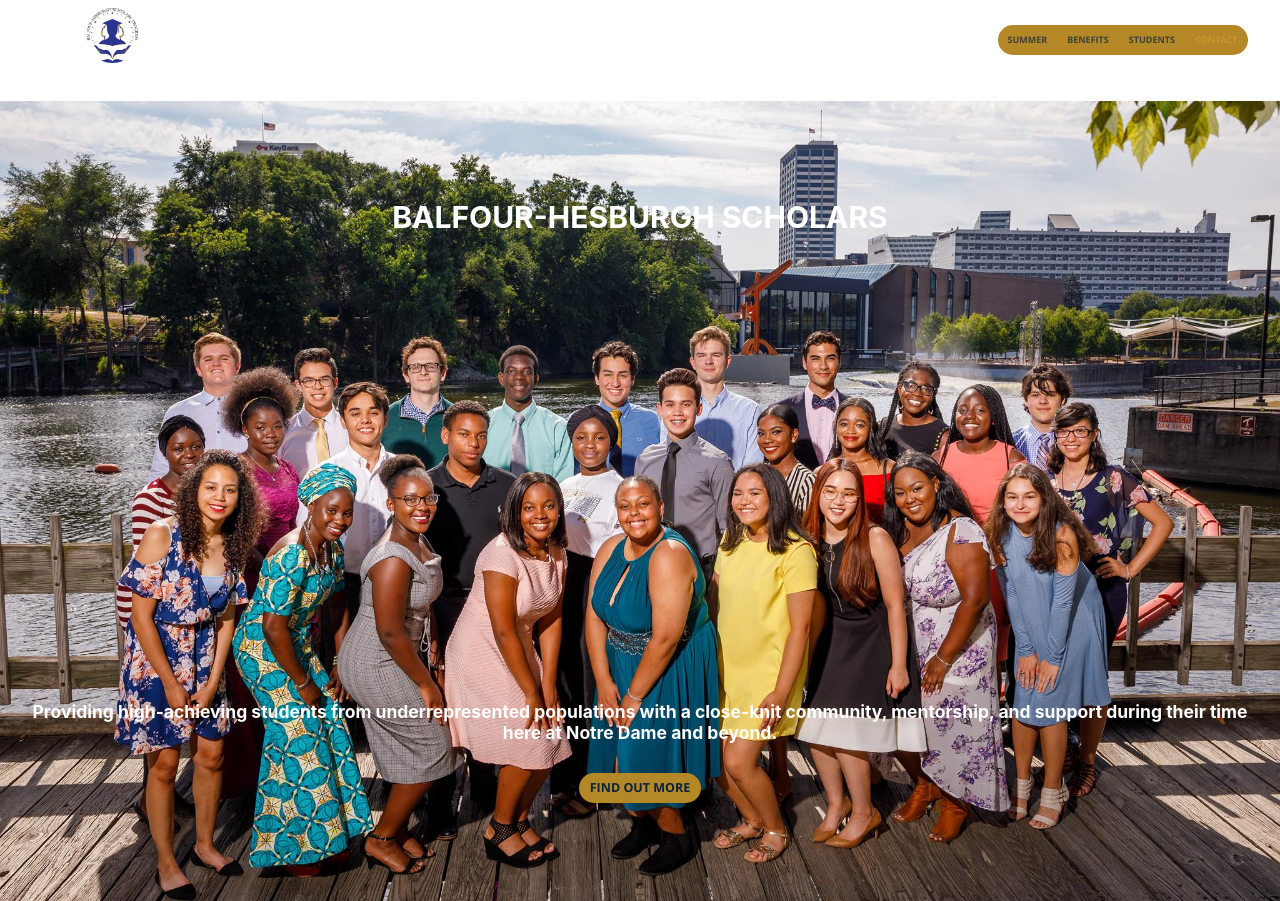
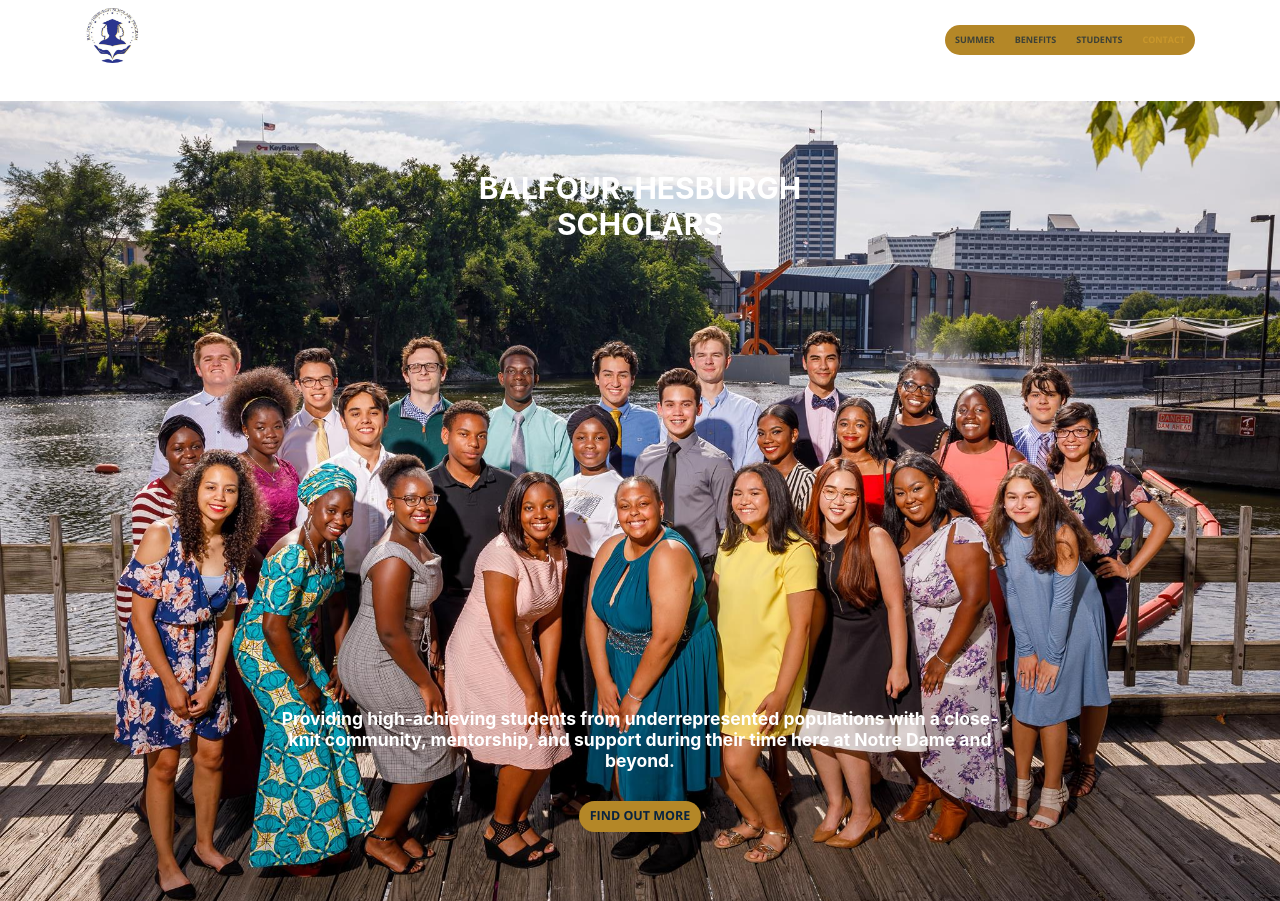
Before and after one commit to imarijr/Balfour-Hesburgh, a website with bundled scripts: page index.html in a window 1280 px wide. Shown: the top 901 px of the page. Built offline with nearby package versions, Linux system fonts and the light colour scheme.

Commit message:
center home page header text

```diff
--- a/index.html
+++ b/index.html
@@ -39,7 +39,7 @@
         aria-controls="navbarResponsive" aria-expanded="false" aria-label="Toggle navigation">
         <span class="navbar-toggler-icon"></span>
       </button>
-      <div class="collapse navbar-collapse" id="navbarResponsive" style="padding-left: 75%;">
+      <div class="collapse navbar-collapse" id="navbarResponsive" style="padding-left: 70%;">
         <ul class="navbar-nav ml-auto" style = "background-color:#b48727; border-radius: 50px;">
           <li class="nav-item">
             <a class="nav-link js-scroll-trigger" href="#about">Summer</a>
@@ -59,7 +59,7 @@
   </nav>
 
   <header class="container-fluid masthead text-center text-white d-flex">
-    <div class="container-fluid my-auto">
+    <div class="container-fluid my-auto" style = "width: 60%">
       <div class="row">
         <div class="col-lg-8 mx-auto" style="margin-bottom: 430px;">
           <h1 class="text-uppercase" style="font-size:30px">
@@ -67,7 +67,7 @@
           </h1>
           <hr style="margin-top:0px;">
         </div>
-        <div class="col-lg-12 mx-auto" style = "widows: " >
+        <div class="col-lg-12 mx-auto" style = "width: 50%" >
           <h3 style="color:white;" class="text-faded mb-5"><strong>Providing high-achieving students from underrepresented
             populations with a close-knit community, mentorship, and support during their time here at Notre Dame and
             beyond.</strong></h3>
```
Also changed, not shown: summer.html (+1 -1 lines).
